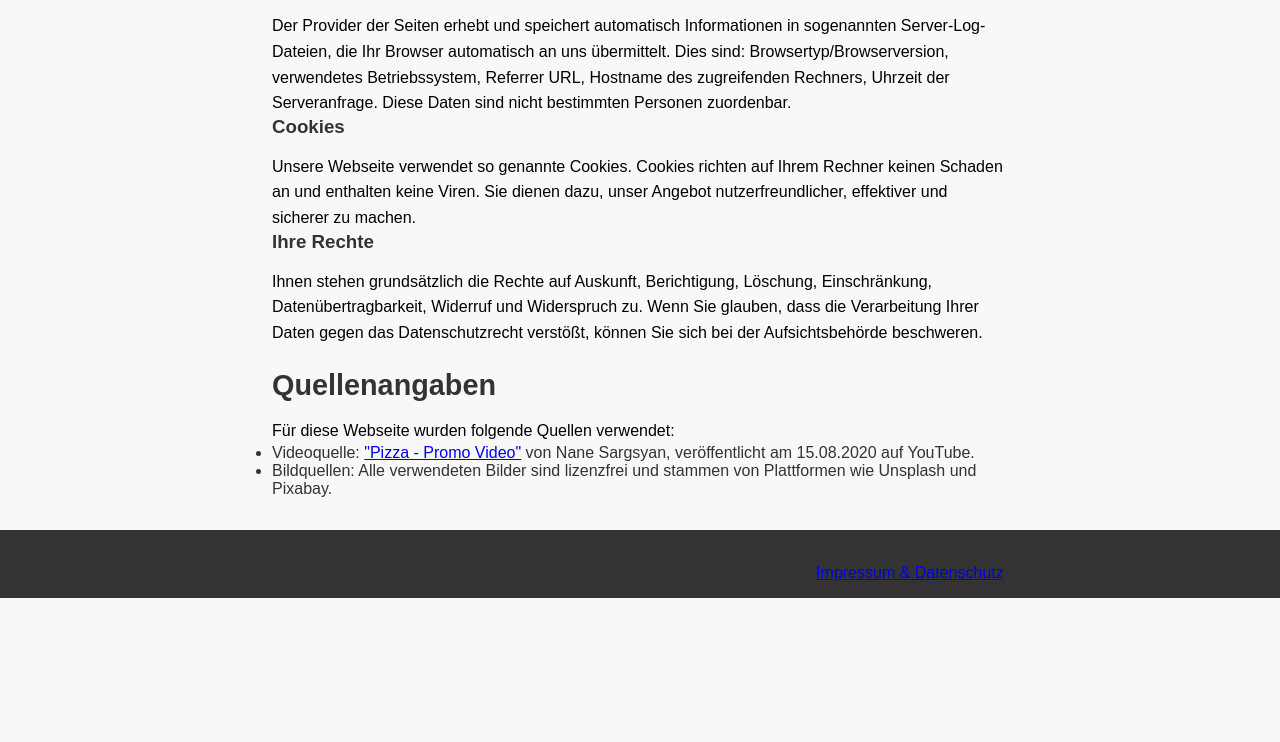
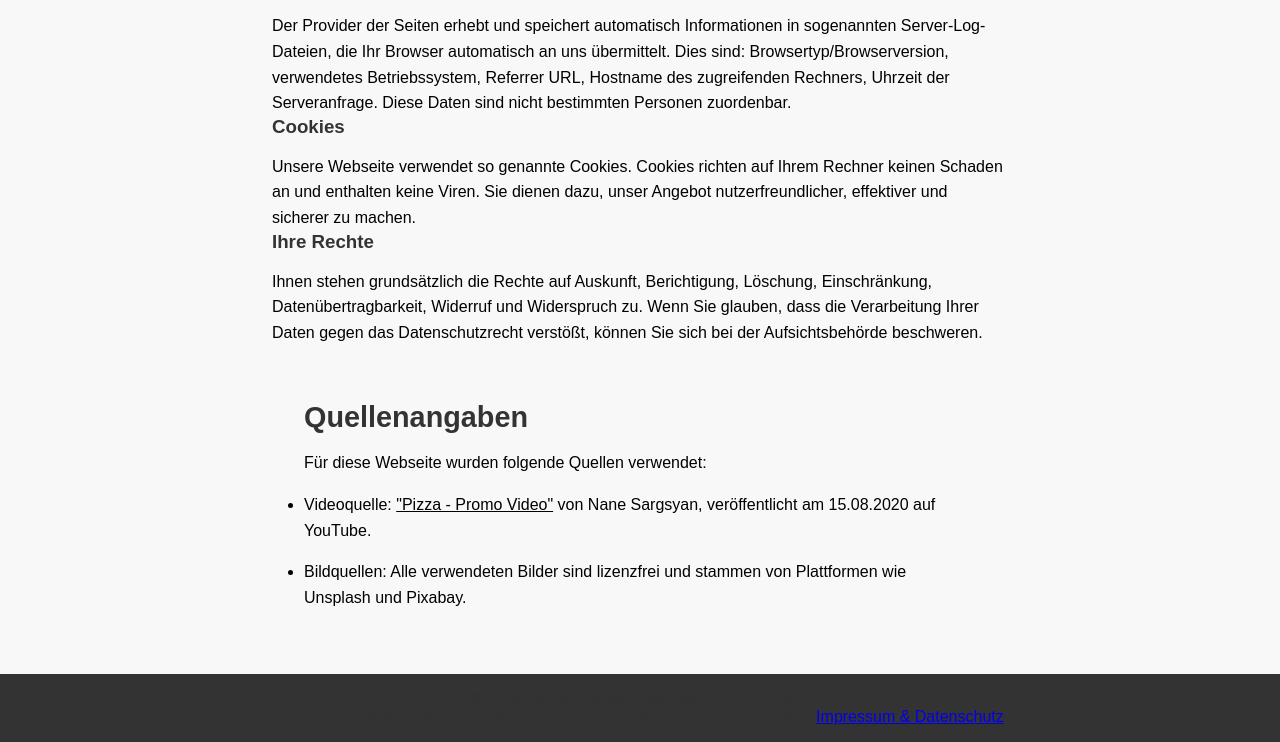
Before and after one commit to Akshai-Ipso/HTML-Praxisarbeit, a plain HTML site: page impressum.html in a window 1280 px wide. Shown: the part 1656-2398 px from the top of the page. Before the commit the page ends 2254 px from the top, so only its background shows below. Drawn offline with Linux system fonts and the light colour scheme.

Commit message:
mmmmmmmmm

```diff
--- a/impressum.html
+++ b/impressum.html
@@ -25,7 +25,6 @@
             </ul>
         </nav>
     </header>
-
 
     <!-- Banner-Bereich für Impressum-Seite -->
     <section class="impressum-banner">
@@ -81,18 +80,19 @@
         <p>Ihnen stehen grundsätzlich die Rechte auf Auskunft, Berichtigung, Löschung, Einschränkung, Datenübertragbarkeit, Widerruf und Widerspruch zu. Wenn Sie glauben, dass die Verarbeitung Ihrer Daten gegen das Datenschutzrecht verstößt, können Sie sich bei der Aufsichtsbehörde beschweren.</p>
 
         <!-- Quellenangaben-Bereich -->
+        <section class="quellenangaben">
             <h2>Quellenangaben</h2>
-        <p>Für diese Webseite wurden folgende Quellen verwendet:</p>
+            <p style="color: #000;">Für diese Webseite wurden folgende Quellen verwendet:</p>
             <ul>
-            <li>
-                Videoquelle: <a href="https://www.youtube.com/watch?v=T3AHBe0I0yc" target="_blank">"Pizza - Promo Video"</a> von Nane Sargsyan, veröffentlicht am 15.08.2020 auf YouTube.
+                <li style="color: #000;">
+                    Videoquelle: <a href="https://www.youtube.com/watch?v=T3AHBe0I0yc" target="_blank" style="color: #000;">"Pizza - Promo Video"</a> von Nane Sargsyan, veröffentlicht am 15.08.2020 auf YouTube.
                 </li>
-            <li>
+                <li style="color: #000;">
                     Bildquellen: Alle verwendeten Bilder sind lizenzfrei und stammen von Plattformen wie Unsplash und Pixabay.
                 </li>
             </ul>
         </section>
-
+    </section>
 
     <!-- Footer -->
     <footer>
```
Lines whose indentation alone changed are shown as unchanged.
